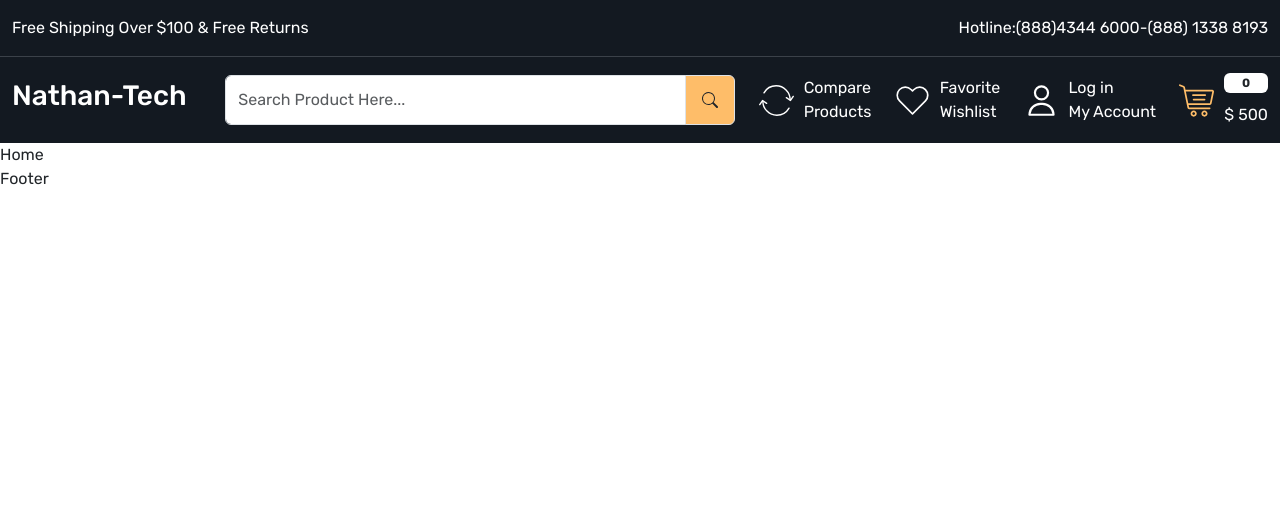
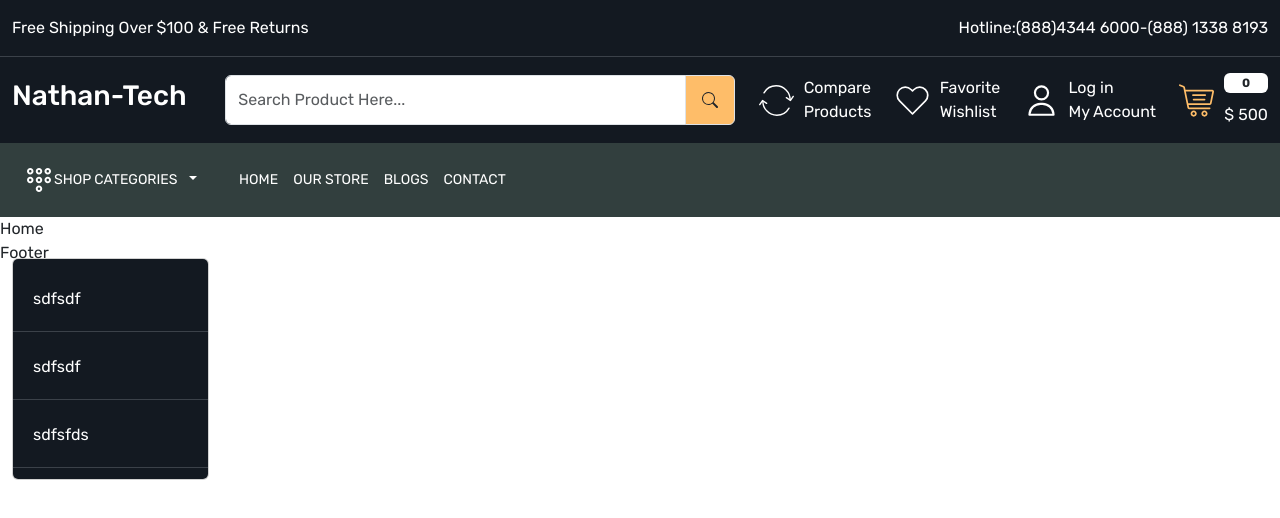
Before and after one commit to codingprojectguy/Nathan-Tech, a React (Create React App) app: page / in a window 1280 px wide. Shown: the top 518 px of the page. Built offline with nearby package versions, Linux system fonts and the light colour scheme.

Commit message:
complete header

```diff
--- a/public/index.html
+++ b/public/index.html
@@ -39,6 +39,11 @@
     <div id="root"></div>
 
     <script
+      src="https://cdn.jsdelivr.net/npm/@popperjs/core@2.11.8/dist/umd/popper.min.js"
+      integrity="sha384-I7E8VVD/ismYTF4hNIPjVp/Zjvgyol6VFvRkX/vR+Vc4jQkC+hVqc2pM8ODewa9r"
+      crossorigin="anonymous"
+    ></script>
+    <script
       src="https://cdn.jsdelivr.net/npm/bootstrap@5.3.2/dist/js/bootstrap.min.js"
       integrity="sha384-BBtl+eGJRgqQAUMxJ7pMwbEyER4l1g+O15P+16Ep7Q9Q+zqX6gSbd85u4mG4QzX+"
       crossorigin="anonymous"
--- a/src/App.css
+++ b/src/App.css
@@ -26,10 +26,16 @@ a {
 .gap-15 {
   gap: 15px;
 }
+.gap-30 {
+  gap: 30px;
+}
 /* Header  */
 .header-top-strip {
   border-bottom: 1px solid var(--color-3b4149);
   background-color: var(--color-131921);
+}
+.header-bottom {
+  background-color: var(--color-232f3e);
 }
 .header-upper {
   background-color: var(--color-131921);
@@ -41,4 +47,33 @@ a {
   width: 35px;
   height: 35px;
 }
+
+.header-bottom .menu-links a,
+.header-bottom .dropdown button {
+  color: white;
+  font-size: 14px;
+  line-height: 18px;
+  font-weight: 400;
+  letter-spacing: 0.3;
+  text-transform: uppercase;
+}
+
+.header-bottom .dropdown button:focus {
+  box-shadow: none;
+}
+
+.header-bottom .dropdown-menu {
+  background-color: var(--color-131921);
+  width: 100%;
+  transform: translate3d(0px, 57px, 0px) !important;
+}
+.header-bottom .dropdown-item {
+  padding: 20px;
+  margin-bottom: 3px;
+  border-bottom: 1px solid var(--color-3b4149);
+}
+.header-bottom .dropdown-item:hover {
+  background-color: transparent;
+  color: var(--color-febd69) !important;
+}
 /* header end */
--- a/src/components/Header.js
+++ b/src/components/Header.js
@@ -82,6 +82,58 @@ export const Header = () => {
           </div>
         </div>
       </header>
+      <header className="header-bottom py-3">
+        <div className="container-xxl">
+          <div className="row">
+            <div className="col-12">
+              <div className="menu-bottom d-flex align-items-center gap-30">
+                <div>
+                  <div className="dropdown">
+                    <button
+                      className="btn btn-secondary dropdown-toggle bg-transparent border-0 gap-15 "
+                      type="button"
+                      data-bs-toggle="dropdown"
+                      aria-expanded="false"
+                    >
+                      <img src="images/menu.svg" alt="" />
+                      <span className="me-2 d-inline-block">
+                        Shop Categories
+                      </span>
+                    </button>
+                    <ul className="dropdown-menu show">
+                      <li>
+                        <Link className="dropdown-item text-white" to="">
+                          sdfsdf
+                        </Link>
+                      </li>
+                      <li>
+                        <Link className="dropdown-item text-white" to="">
+                          sdfsdf
+                        </Link>
+                      </li>
+                      <li>
+                        <Link className="dropdown-item text-white" to="">
+                          sdfsfds
+                        </Link>
+                      </li>
+                    </ul>
+                  </div>
+                </div>
+                <div className="menu-links">
+                  <div className="d-flex align-items-center gap-15">
+                    <NavLink to="/home">Home</NavLink>
+                    <NavLink to="/">Our Store</NavLink>
+                    <NavLink to="/blogs">Blogs</NavLink>
+                    <NavLink to="/contact">Contact</NavLink>
+                  </div>
+                </div>
+                <div></div>
+                <div></div>
+              </div>
+            </div>
+          </div>
+        </div>
+      </header>
     </>
   );
 };
```
